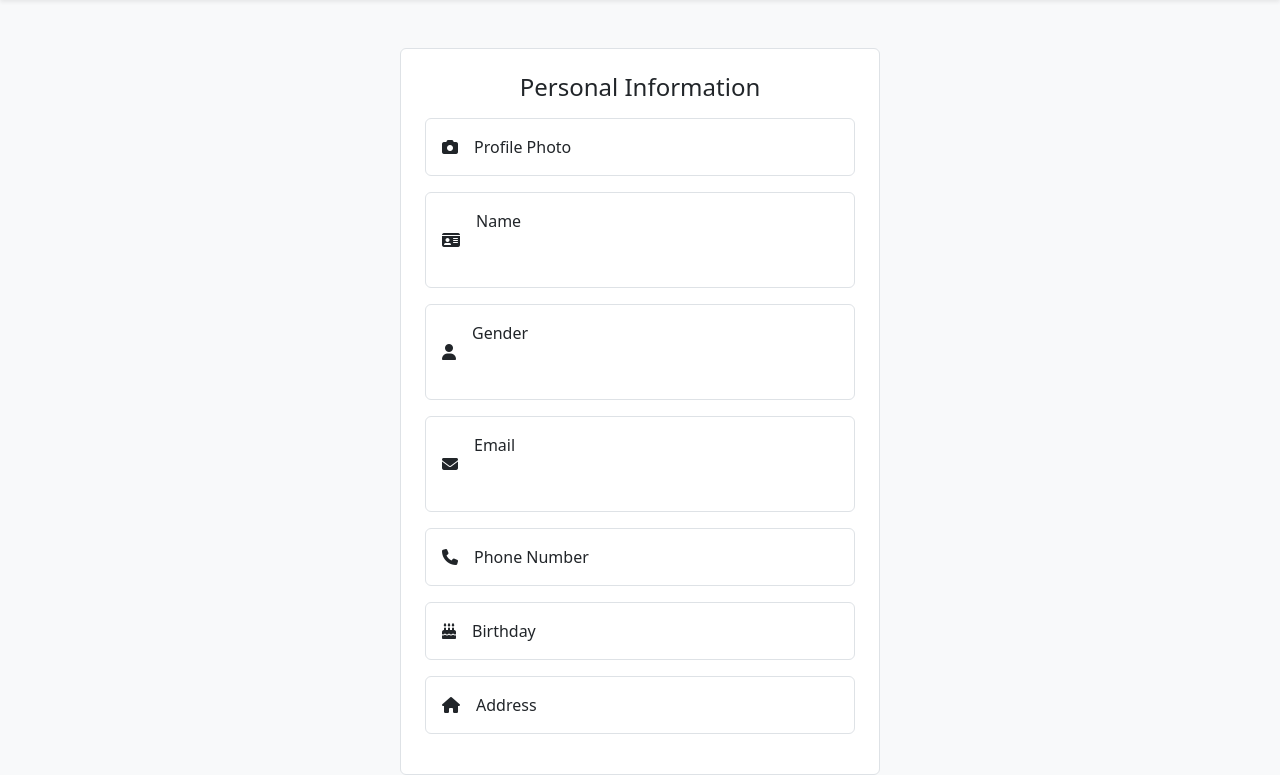
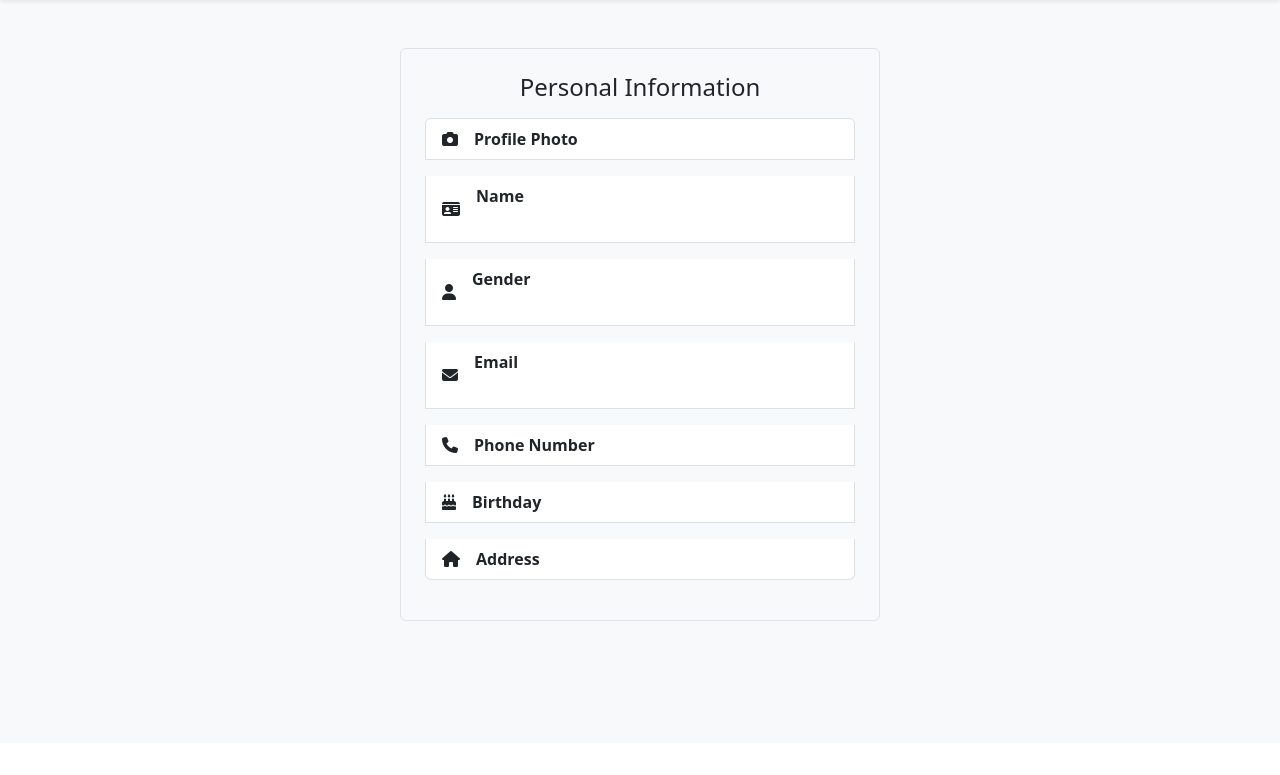
Before and after one commit to ngothikimoanh/hrm-django, a Django app: page /account/users/profile in a window 1280 px wide. Shown: the part 57-832 px from the top of the page. After the commit the page ends 678 px from the top, so only its background shows below. Run offline with Django 5.2, Linux system fonts and the light colour scheme; parts of the project's set-up code (start-up, migrations or seed data) failed here and were passed over.

Commit message:
fix Input value not fully visible

```diff
--- a/src/account/templates/account/pages/user/profile.html
+++ b/src/account/templates/account/pages/user/profile.html
@@ -7,78 +7,90 @@
 {% endblock nav %}
 
 {% block main %}
-<div class="container mt-5 border p-4 rounded bg-body-tertiary" style="max-width: 30rem;">
+<div class="container mt-5 border p-4 rounded " style="max-width: 30rem;">
   <h4 class="text-center mb-3">Personal Information</h4>
 
   <form method="post">
     {% csrf_token %}
 
-    <label class="d-flex align-items-center justify-content-between p-3 border rounded mb-3" style="cursor:pointer;">
+    <ul class="list-group fw-bold">
+
+      <li class="list-group-item mb-3">
+        <label class="d-flex align-items-center justify-content-between w-100">
           <div class="d-flex align-items-center">
             <i class="fa-solid fa-camera me-3"></i>
             Profile Photo
           </div>
           <input type="file" class="d-none" name="avatar">
         </label>
+      </li>
 
-    <div class="d-flex align-items-center p-3 border rounded mb-3" style="cursor:pointer;">
+      <li class="list-group-item list-group-item-action mb-3">
+        <div class="d-flex align-items-center">
           <i class="fa-solid fa-id-card me-3"></i>
-      <div>
+          <div class="w-100">
             <a href="{% url 'account-user-profile-edit-name' %}" class="text-decoration-none text-reset">Name</a>
-        <input type="text" readonly class="form-control-plaintext" id="username" value="{{ user.first_name }} {{ user.last_name }}">
+            <input type="text" readonly class="form-control-plaintext p-0" value="{{ user.first_name }} {{ user.last_name }}">
           </div>
         </div>
+      </li>
 
-    <div class="d-flex align-items-center p-3 border rounded mb-3" style="cursor:pointer;">
+      <li class="list-group-item list-group-item-action mb-3">
+        <div class="d-flex align-items-center">
           <i class="fa-solid fa-user me-3"></i>
-      <div>
-        <div>
+          <div class="w-100">
             <a href="{% url 'account-user-profile-edit-gender' %}" class="text-decoration-none text-reset">Gender</a>
-          <input type="text" readonly class="form-control-plaintext" id="gender" value="{{ user.gender }} ">
+            <input type="text" readonly class="form-control-plaintext p-0" value="{{ user.gender }}">
           </div>
         </div>
-    </div>
+      </li>
 
-    <div class="d-flex align-items-center p-3 border rounded mb-3" style="cursor:pointer;">
+      <li class="list-group-item list-group-item-action mb-3">
+        <div class="d-flex align-items-center">
           <i class="fa-solid fa-envelope me-3"></i>
-      <div>
-        <div>
+          <div class="w-100">
             <a href="#" class="text-decoration-none text-reset">Email</a>
-          <input type="text" readonly class="form-control-plaintext" id="staticEmail" value="{{ user.email }}">
+            <input type="text" readonly class="form-control-plaintext p-0" value="{{user.email}}">
           </div>
         </div>
-    </div>
+      </li>
 
-    <div class="d-flex align-items-center p-3 border rounded mb-3" style="cursor:pointer;">
+      <li class="list-group-item list-group-item-action mb-3">
+        <div class="d-flex align-items-center">
           <i class="fa-solid fa-phone me-3"></i>
           <div>
-        <div>
-          <a href="{% url 'account-user-profile-edit-phone_number' %}" class="text-decoration-none text-reset">Phone Number</a>
+            <a href="{% url 'account-user-profile-edit-phone_number' %}" class="text-decoration-none text-reset">
+              Phone Number
+            </a>
           </div>
         </div>
-    </div>
+      </li>
 
-
-    <div class="d-flex align-items-center p-3 border rounded mb-3" style="cursor:pointer;">
+      <li class="list-group-item list-group-item-action mb-3">
+        <div class="d-flex align-items-center">
           <i class="fa-solid fa-cake-candles me-3"></i>
-      <div>
           <div>
             <a href="#" class="text-decoration-none text-reset">Birthday</a>
           </div>
         </div>
-    </div>
+      </li>
 
-
-
-    <div class="d-flex align-items-center p-3 border rounded mb-3" style="cursor:pointer;">
+      <li class="list-group-item list-group-item-action mb-3">
+        <div class="d-flex align-items-center">
           <i class="fa-solid fa-house me-3"></i>
-      <div>
           <div>
             <a href="#" class="text-decoration-none text-reset">Address</a>
           </div>
         </div>
-    </div>
+      </li>
+
+    </ul>
 
   </form>
 </div>
 {% endblock main %}
+<style>
+  .list-group-item {
+    cursor: pointer,
+  }
+</style>
```
Lines whose indentation alone changed are shown as unchanged.
